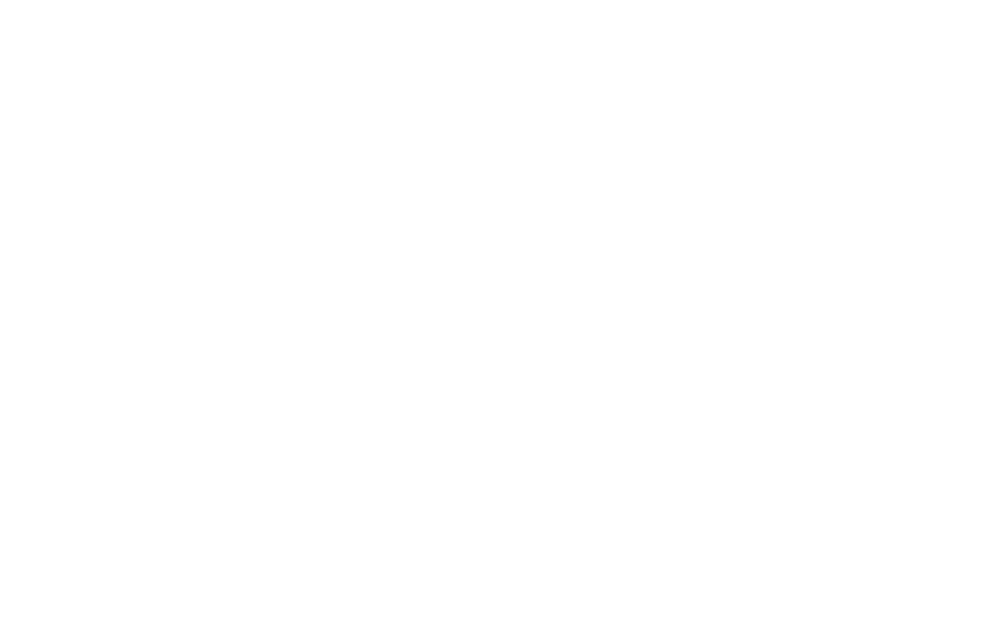
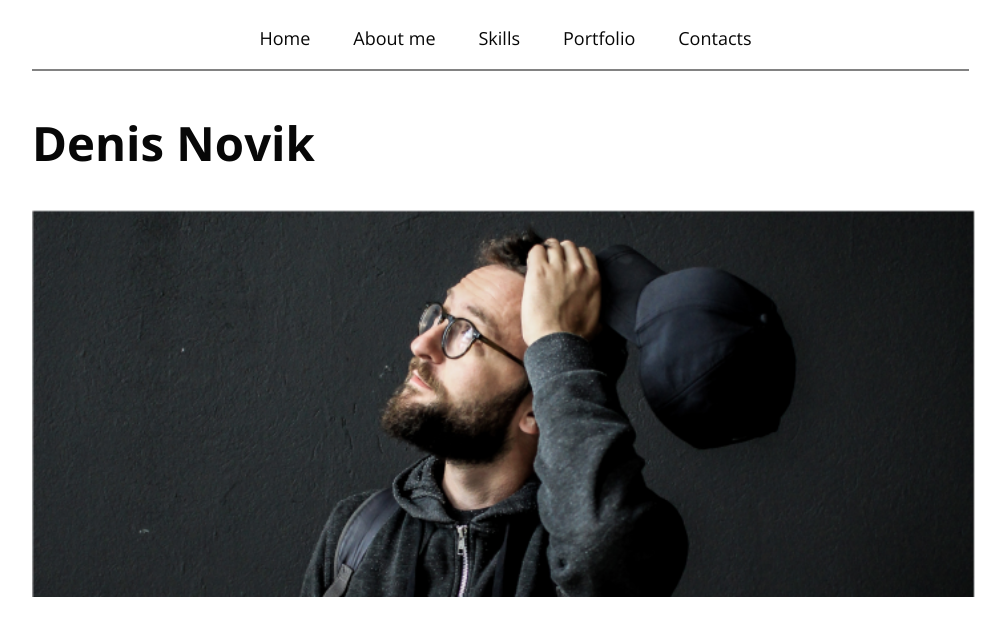
Before and after one commit to ViKorniienko/exam-1, a plain HTML site: page index.html in a window 1280 px wide. Shown: the whole page, without its empty margins (216-1222 px from the left). Drawn offline with nearby package versions, Linux system fonts and the light colour scheme; files that its build step writes are made by us from their sources.

Commit message:
add header

```diff
--- a/index.html
+++ b/index.html
@@ -6,11 +6,35 @@
   <meta http-equiv="X-UA-Compatible" content="IE=edge">
   <meta name="viewport" content="width=device-width, initial-scale=1.0">
   <title>Document</title>
-  <link rel="stylesheet" href="style.css">
+  <link rel="stylesheet" href="styles/style.css">
+  <link rel="preconnect" href="https://fonts.googleapis.com">
+  <link rel="preconnect" href="https://fonts.gstatic.com" crossorigin>
+  <link href="https://fonts.googleapis.com/css2?family=Open+Sans:wght@400;700&display=swap" rel="stylesheet">
 </head>
 
 <body>
+  <div class="wrapper">
+    <header class="header">
+      <nav>
+        <ul class="menu">
+          <li><a href="#">Home</a></li>
+          <li><a href="#">About me</a></li>
+          <li><a href="#">Skills</a></li>
+          <li><a href="#">Portfolio</a></li>
+          <li><a href="#">Contacts</a></li>
+        </ul>
+      </nav>
+      <hr>
+      <div class="logo">
+        <h1>Denis Novik</h1>
+      </div>
+      <div class="mainphoto">
+        <img src="images/mainphoto.png" alt="mainphoto">
+      </div>
 
+    </header>
+
+  </div>
 
 </body>
 
--- a/styles/style.css
+++ b/styles/style.css
@@ -0,0 +1,55 @@
+body {
+  font-family: Open Sans, sans-serif;
+  color: #070707;
+  font-weight: 400;
+  font-style: normal;
+  font-size: 18px;
+  line-height: 24.51px;
+
+}
+
+.wrapper {
+  display: flex;
+  justify-content: center;
+  flex-direction: column;
+  align-items: center;
+  max-width: 937px;
+  margin-left: 240px;
+}
+
+.header {
+  width: 937px;
+}
+
+.menu {
+  display: flex;
+  justify-content: center;
+  gap: 43px;
+  list-style: none;
+  margin-right: 30px;
+}
+
+a {
+  text-decoration: none;
+  color: #070707;
+}
+
+hr {
+  border: 1px solid #828282;
+  transform: matrix(1, 0, 0, 1, 0, 0);
+}
+
+h1 {
+  font-weight: 700;
+  font-size: 47.34px;
+  margin-top: 60px;
+}
+
+.mainphoto {
+  display: flex;
+  width: 943.61px;
+  height: 387px;
+  left: 347.69px;
+  top: 344.94px;
+  margin-top: 55px;
+}
```
Also changed, not shown: images/Rectangle 2.png (added), images/mainphoto.png (added).
